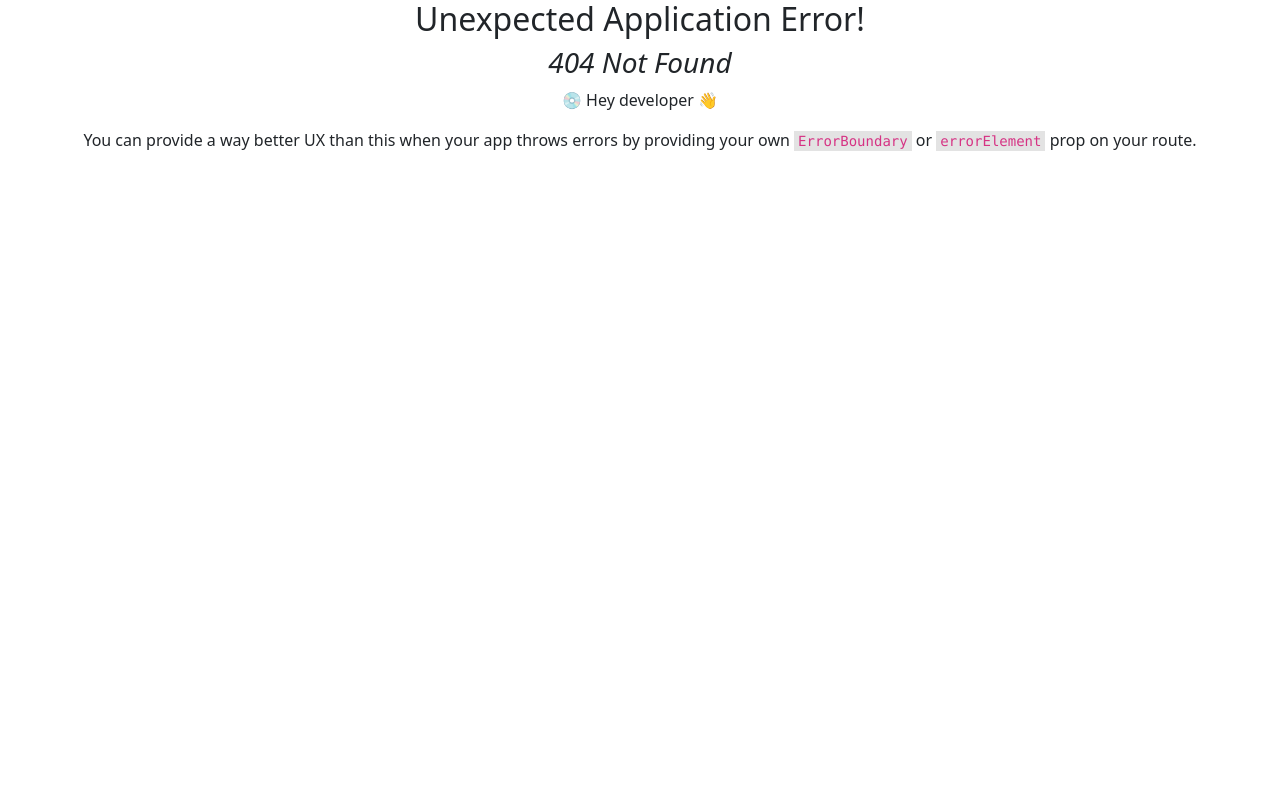
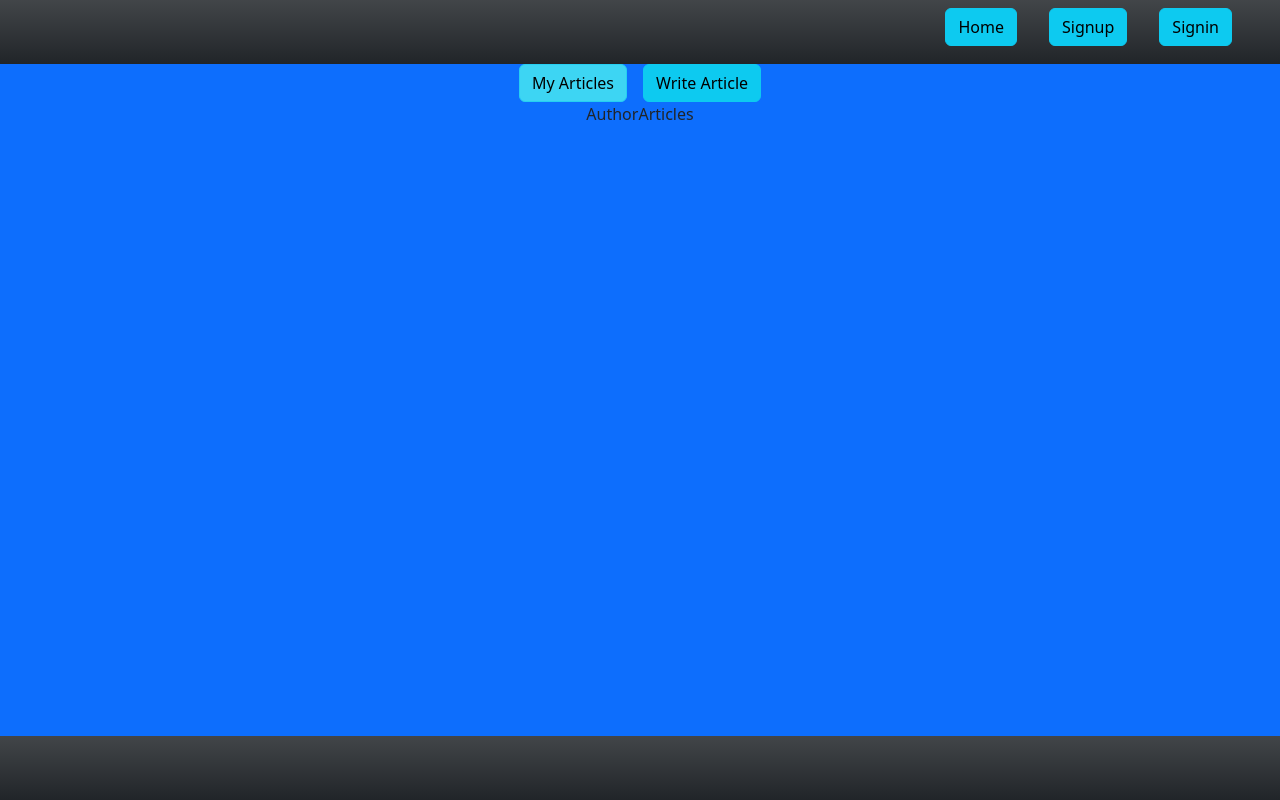
Before and after one commit to NavaneethReddyNalla/FullStackBlogPractice, a React (Create React App) app in the folder frontend/: page /author/1/my-articles in a window 1280 px wide. Before the commit this address had no page. Built offline with nearby package versions, Linux system fonts and the light colour scheme.

Commit message:
Added Author screens to read their articles and write articles

```diff
--- /dev/null
+++ b/frontend/src/Components/AuthorArticles/AuthorArticles.js
@@ -0,0 +1,7 @@
+import React from "react";
+
+function AuthorArticles() {
+  return <div>AuthorArticles</div>;
+}
+
+export default AuthorArticles;
--- a/frontend/src/Components/AuthorProfile/AuthorProfile.js
+++ b/frontend/src/Components/AuthorProfile/AuthorProfile.js
@@ -1,10 +1,21 @@
 import React from "react";
+import { NavLink, Outlet } from "react-router-dom";
 
 import "./AuthorProfile.css";
 
 function AuthorProfile() {
   return (
-    <div className="text-center bg-primary author-profile">AuthorProfile</div>
+    <div className="text-center bg-primary author-profile">
+      <nav>
+        <NavLink className="btn btn-info me-3" to="my-articles">
+          My Articles
+        </NavLink>
+        <NavLink className="btn btn-info" to="write-article">
+          Write Article
+        </NavLink>
+      </nav>
+      <Outlet />
+    </div>
   );
 }
 
--- /dev/null
+++ b/frontend/src/Components/WriteArticle/WriteArticle.js
@@ -0,0 +1,7 @@
+import React from "react";
+
+function WriteArticle() {
+  return <div>WriteArticle</div>;
+}
+
+export default WriteArticle;
```
Also changed, not shown: frontend/src/App.js (+11 -1 lines).
